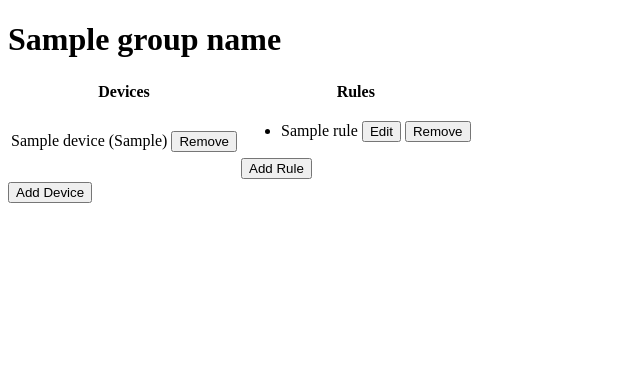
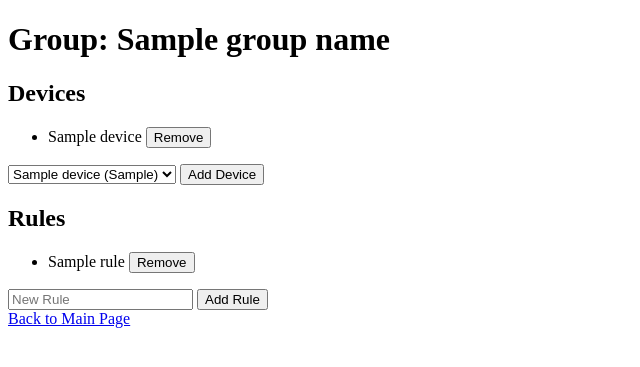
Before and after one commit to nursultan-boop/fw, a Flask app: template admin_panel/templates/group.html in a window 1280 px wide. Shown: the top 367 px of the page, without its empty margins (0-640 px from the left). Run offline with Flask 3, Linux system fonts and the light colour scheme; the template is opened without the code that fills it: most values are stand-ins (such as "Sample title", 1, 10 or a date in 2020).

Commit message:
rework fixes

```diff
--- a/admin_panel/app.py
+++ b/admin_panel/app.py
@@ -1,4 +1,4 @@
-from flask import Flask, render_template, request, redirect, url_for, jsonify
+from flask import Flask, render_template, request, redirect, url_for
 import requests
 
 app = Flask(__name__)
@@ -80,4 +80,4 @@ def toggle_module():
     return redirect(url_for('index'))
 
 if __name__ == '__main__':
-    app.run(debug=True)
+    app.run(port=5001, debug=True)
--- a/admin_panel/templates/group.html
+++ b/admin_panel/templates/group.html
@@ -1,63 +1,53 @@
 <!DOCTYPE html>
-<html lang="en">
+<html>
 <head>
-    <meta charset="UTF-8">
     <title>{{ group_name }}</title>
 </head>
 <body>
-    <h1>{{ group_name }}</h1>
-    <table>
-        <tr>
-            <th>Devices</th>
-            <th>Rules</th>
-        </tr>
+    <h1>Group: {{ group_name }}</h1>
+
+    <h2>Devices</h2>
+    <ul>
         {% for device in group.devices %}
-        <tr>
-            <td>
-                {{ device.name }} ({{ device.ip }})
-                <button onclick="removeDevice('{{ group_name }}', '{{ device.name }}')">Remove</button>
-            </td>
-            <td>
-                <ul>
-                    {% for rule in group.rules %}
-                    <li>
-                        {{ rule }}
-                        <button onclick="editRule('{{ group_name }}', '{{ device.name }}', '{{ rule }}')">Edit</button>
-                        <button onclick="removeRule('{{ group_name }}', '{{ device.name }}', '{{ rule }}')">Remove</button>
-                    </li>
-                    {% endfor %}
-                </ul>
-                <button onclick="addRule('{{ group_name }}', '{{ device.name }}')">Add Rule</button>
-            </td>
-        </tr>
+            <li>{{ device }}
+                <form action="{{ url_for('remove_device_from_group') }}" method="post" style="display:inline;">
+                    <input type="hidden" name="group_name" value="{{ group_name }}">
+                    <input type="hidden" name="device_name" value="{{ device }}">
+                    <button type="submit">Remove</button>
+                </form>
+            </li>
         {% endfor %}
-    </table>
-    <button onclick="addDevice('{{ group_name }}')">Add Device</button>
+    </ul>
+    <form action="{{ url_for('add_device_to_group') }}" method="post">
+        <select name="device_name">
+            {% for device in devices.values() %}
+                {% for d in device %}
+                    <option value="{{ d.name }}">{{ d.name }} ({{ d.ip }})</option>
+                {% endfor %}
+            {% endfor %}
+        </select>
+        <input type="hidden" name="group_name" value="{{ group_name }}">
+        <button type="submit">Add Device</button>
+    </form>
 
-    <script>
-        function addDevice(group) {
-            // Add device logic here
-        }
+    <h2>Rules</h2>
+    <ul>
+        {% for rule in group.rules %}
+            <li>{{ rule }}
+                <form action="{{ url_for('remove_rule') }}" method="post" style="display:inline;">
+                    <input type="hidden" name="group_name" value="{{ group_name }}">
+                    <input type="hidden" name="rule" value="{{ rule }}">
+                    <button type="submit">Remove</button>
+                </form>
+            </li>
+        {% endfor %}
+    </ul>
+    <form action="{{ url_for('add_rule') }}" method="post">
+        <input type="text" name="rule" placeholder="New Rule">
+        <input type="hidden" name="group_name" value="{{ group_name }}">
+        <button type="submit">Add Rule</button>
+    </form>
 
-        function removeDevice(group, device) {
-            if (confirm('Are you sure you want to remove this device from the group?')) {
-                // Remove device logic here
-            }
-        }
-
-        function addRule(group, device) {
-            // Add rule logic here
-        }
-
-        function removeRule(group, device, rule) {
-            if (confirm('Are you sure you want to remove this rule?')) {
-                // Remove rule logic here
-            }
-        }
-
-        function editRule(group, device, rule) {
-            // Edit rule logic here
-        }
-    </script>
+    <a href="{{ url_for('index') }}">Back to Main Page</a>
 </body>
 </html>
```
Also changed, not shown: admin_panel/templates/index.html (+18 -29 lines).
